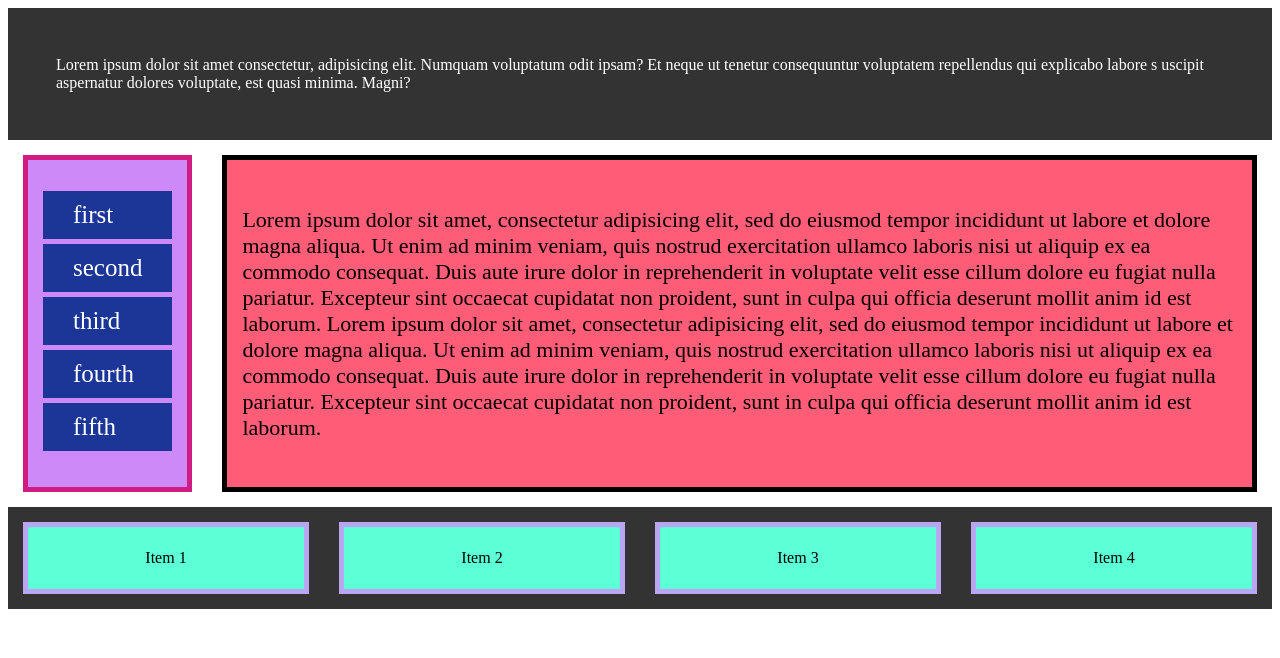
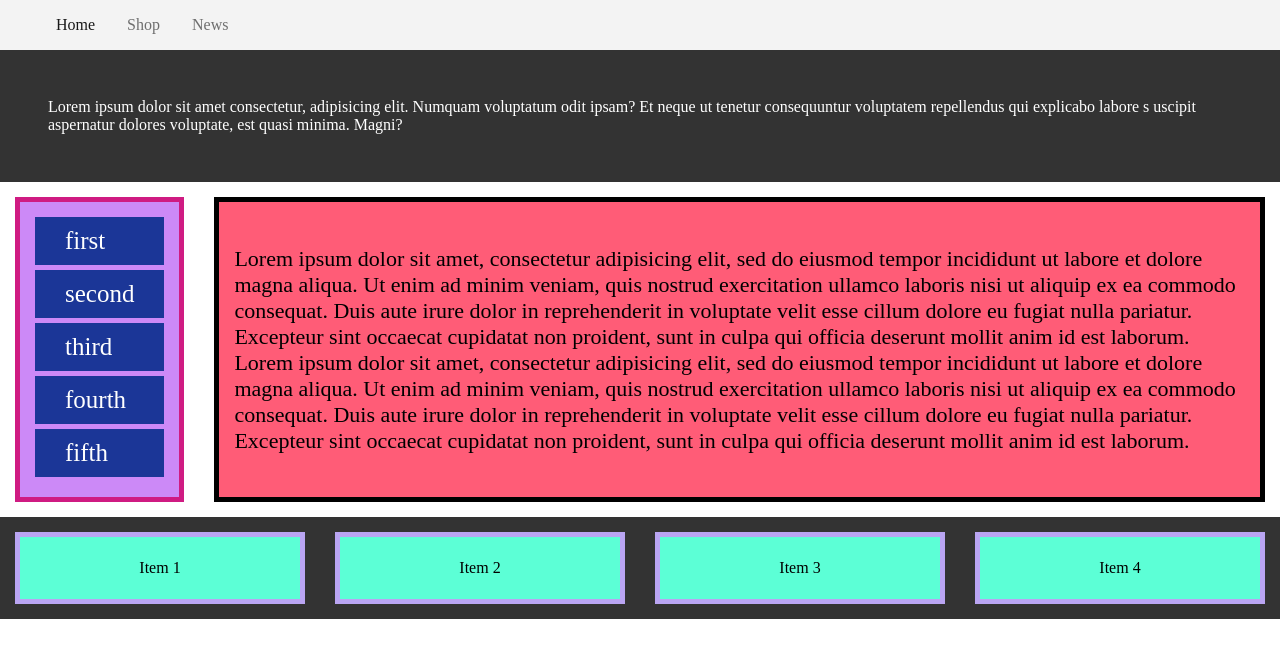
Before and after one commit to lunaray-hell/Norbu_webproga402, a plain HTML site: page blog/index.html in a window 1280 px wide. Drawn offline with Linux system fonts and the light colour scheme.

Commit message:
add navbar

```diff
--- a/blog/css/main.css
+++ b/blog/css/main.css
@@ -1,3 +1,6 @@
+body, ul {
+	margin:0;
+}
 .bg-dark{
     background-color: #333;
 }
@@ -21,6 +24,39 @@
 }
 .p-5{
     padding: 3rem;
+}
+.container{
+	 max-width: 1320px;
+	 width: 100%;
+	 margin-left: auto;
+	 margin-right: auto;
+}
+.navbar-nav{
+	display: flex;
+	flex-direction: row;
+	list-style: none;
+}
+.nav-link{
+	padding: 0.5rem 1rem ;
+	color: rgba(0,0,0,0.55);
+	text-decoration: none;
+}
+.nav-link.active {
+	color: rgba(0,0,0,0.9);
+}
+.bg-light{
+    background-color: #f3f3f3;
+
+}
+.navbar{
+	height: 50px;
+	display: flex;
+}
+.collapse{
+	height: 100%;
+	display: flex;
+	align-items: center;
+
 }
 .coolest{
 	display: flex;
--- a/blog/index.html
+++ b/blog/index.html
@@ -8,16 +8,33 @@
     <link rel="stylesheet" href="css/main.css">
 </head>
 <body>
-
-  <nav>
-
+  <nav class="navbar bg-light">
+    <div class="container">
+      <div class="collapse">
+        <ul class="navbar-nav">
+          <li>
+             <a class="nav-link active" href="#">Home</a>
+          </li>
+          <li>
+            <a class="nav-link" href="#">Shop</a>
+         </li>
+         <li>
+            <a class="nav-link" href="#">News</a>
+       </li>
+        </ul>
+      </div>
+    </div>
   </nav>
 
-    <div class="p-5 bg-dark text-white">
+    <div class="container">
+
+      <div class="p-5 bg-dark text-white">
         Lorem ipsum dolor sit amet consectetur, adipisicing elit.
         Numquam voluptatum odit ipsam?
         Et neque ut tenetur consequuntur voluptatem repellendus qui explicabo labore s
         uscipit aspernatur dolores voluptate, est quasi minima. Magni?
+    </div>
+
     </div>
     <div class="coolest">
         <div class="col">
```
